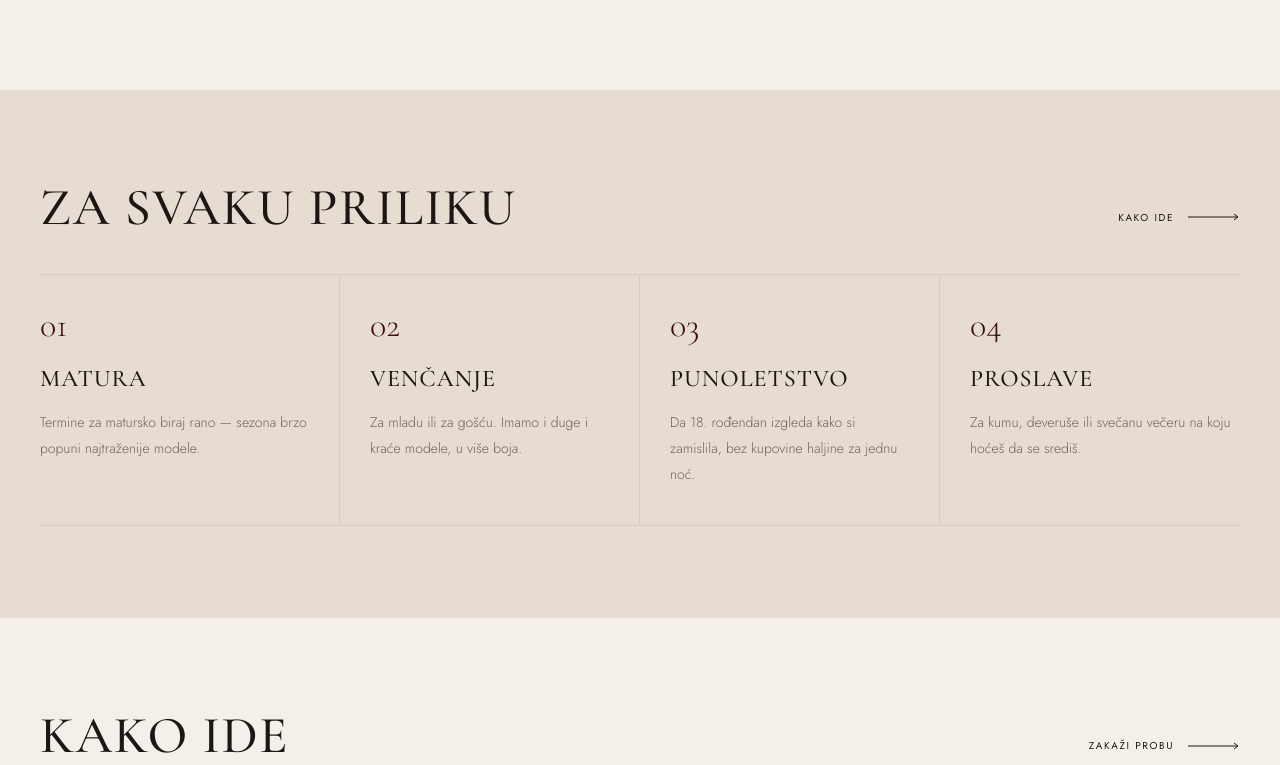
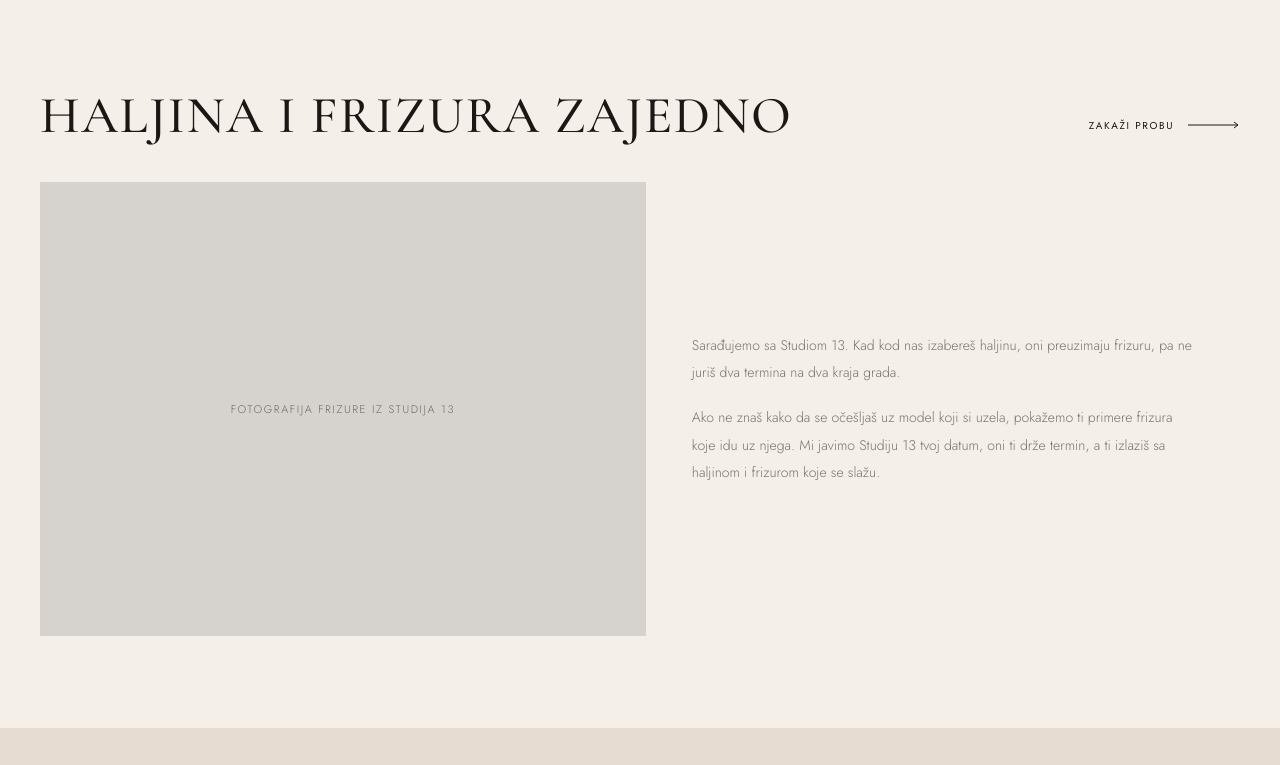
Before and after one commit to stefanamilenkovic99-design/riva-atelier, a plain HTML site: page index.html in a window 1280 px wide. Shown: the part 2059-2824 px from the top of the page. Drawn offline with nearby package versions, Linux system fonts and the light colour scheme.

Commit message:
Deploy riva-atelier v3 (2026-08-13T18:19:34.693588+00:00)

```diff
--- a/index.html
+++ b/index.html
@@ -311,6 +311,38 @@
     margin-bottom: 18px;
   }
 
+  /* ---------- Studio 13 ---------- */
+  .duo {
+    display: grid;
+    grid-template-columns: 1.05fr 0.95fr;
+    gap: 46px;
+    align-items: center;
+  }
+  .duo figure { background: var(--sand); overflow: hidden; }
+  .duo .ph {
+    width: 100%;
+    aspect-ratio: 4 / 3;
+    background: #D6D2CD;
+    display: flex;
+    align-items: center;
+    justify-content: center;
+    text-align: center;
+    color: #6E6862;
+    font-size: 11px;
+    letter-spacing: 1.6px;
+    text-transform: uppercase;
+    padding-left: 20px;
+    padding-right: 20px;
+  }
+  .duo-copy p {
+    color: var(--muted);
+    font-size: 14px;
+    line-height: 1.95;
+    margin-bottom: 18px;
+    max-width: 62ch;
+  }
+  .duo-copy p:last-child { margin-bottom: 0; }
+
   /* ---------- Prilike ---------- */
   .occ-band { background: var(--sand); }
   .occ-grid {
@@ -371,9 +403,11 @@
   .step p { color: var(--muted); font-size: 14px; line-height: 1.9; }
 
   /* ---------- Kontakt ---------- */
-  .contact-band {
+  .contact-card {
     background: var(--wine);
     color: #F1E6E9;
+    border-radius: 28px;
+    padding: 56px;
   }
   .contact-grid {
     display: grid;
@@ -460,10 +494,12 @@
     .ed-copy { grid-column: 1 / -1; order: -1; margin-bottom: 6px; }
     .ed-copy p { max-width: 62ch; }
     .ed-offset { margin-top: 0; }
+    .duo { grid-template-columns: 1fr; gap: 30px; }
     .occ-grid { grid-template-columns: repeat(2, 1fr); }
     .occ:nth-child(2n) { border-right: none; padding-right: 0; }
     .occ:nth-child(2n+1) { padding-left: 0; }
     .occ:nth-child(2n) { padding-left: 30px; }
+    .contact-card { padding: 44px; }
     .contact-grid { grid-template-columns: 1fr; gap: 44px; }
   }
 
@@ -492,6 +528,7 @@
     .sec-head .more { padding-bottom: 0; }
     .hero-foot { flex-direction: column; align-items: flex-end; gap: 4px; }
     .hero-foot .season-meta { text-align: right; padding-bottom: 0; }
+    .contact-card { padding: 32px 24px; border-radius: 22px; }
     .c-row .val { font-size: 26px; }
     .foot-grid { grid-template-columns: 1fr; }
   }
@@ -634,6 +671,30 @@
     </div>
   </section>
 
+  <!-- ============ STUDIO 13 ============ -->
+  <section class="section" id="frizura" style="padding-top:0;">
+    <div class="wrap">
+      <div class="sec-head">
+        <h2>Haljina i frizura zajedno</h2>
+        <a href="#kontakt" class="more micro">
+          Zakaži probu
+          <svg width="52" height="8" viewBox="0 0 52 8" fill="none" stroke="currentColor" stroke-width="1"><path d="M0 4h50M46 1l4 3-4 3"/></svg>
+        </a>
+      </div>
+
+      <div class="duo">
+        <figure>
+          <div class="ph">Fotografija frizure iz Studija 13</div>
+        </figure>
+
+        <div class="duo-copy">
+          <p>Sarađujemo sa Studiom 13. Kad kod nas izabereš haljinu, oni preuzimaju frizuru, pa ne juriš dva termina na dva kraja grada.</p>
+          <p>Ako ne znaš kako da se očešljaš uz model koji si uzela, pokažemo ti primere frizura koje idu uz njega. Mi javimo Studiju 13 tvoj datum, oni ti drže termin, a ti izlaziš sa haljinom i frizurom koje se slažu.</p>
+        </div>
+      </div>
+    </div>
+  </section>
+
   <!-- ============ PRILIKE ============ -->
   <section class="section occ-band" id="prilike">
     <div class="wrap">
@@ -702,8 +763,9 @@
   </section>
 
   <!-- ============ KONTAKT ============ -->
-  <section class="section contact-band" id="kontakt">
+  <section class="section" id="kontakt">
     <div class="wrap">
+      <div class="contact-card">
         <div class="contact-grid">
           <div>
             <h2>Dođi<br>da probaš</h2>
@@ -726,6 +788,7 @@
             <div class="c-row">
               <div class="lbl micro">Proba</div>
               <div class="val">Isključivo po dogovoru</div>
+            </div>
           </div>
         </div>
       </div>
```
Lines whose indentation alone changed are shown as unchanged.
